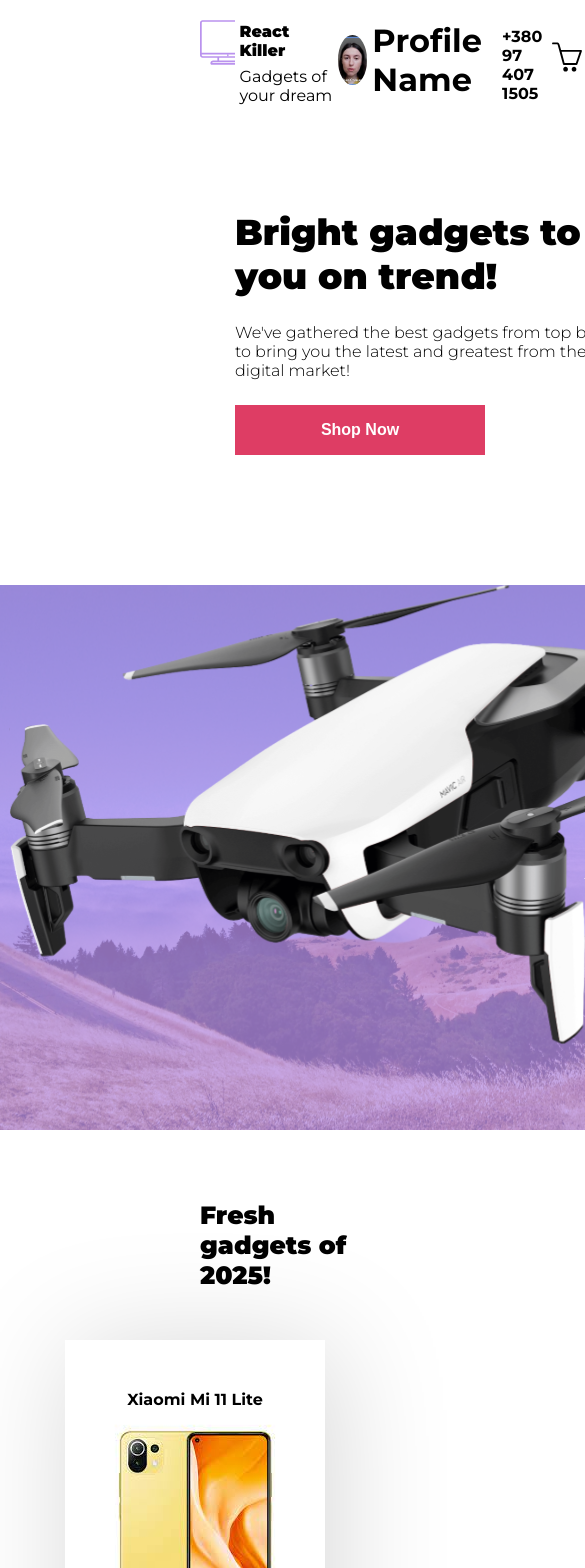
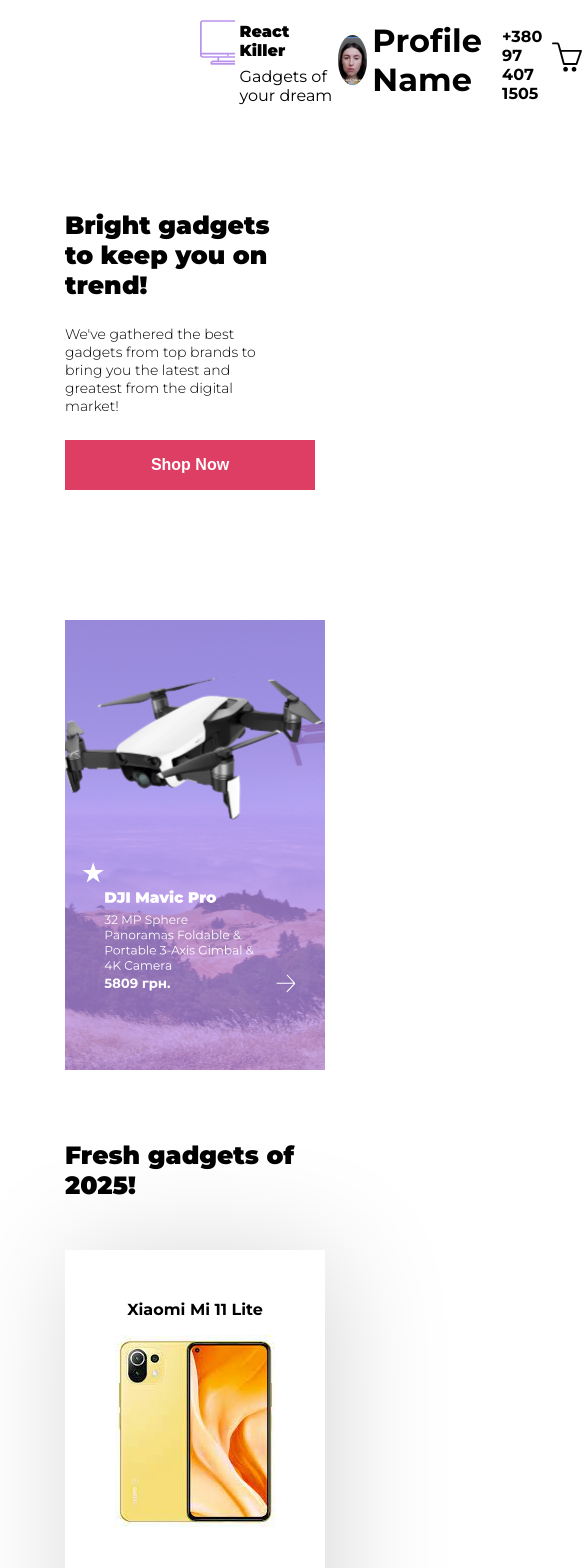
Before and after one commit to Syd-Ma/store, a Next.js app: page / in a window 390 px wide. Shown: the top 1568 px of the page, 585 px wide, since content can reach past the window. Built offline with nearby package versions, Linux system fonts and the light colour scheme.

Commit message:
adaptive final

```diff
--- a/src/app/page.css
+++ b/src/app/page.css
@@ -45,6 +45,7 @@
         justify-content: center;
         margin-bottom: 130px;
         align-items: flex-start;
+        margin-left: 100px;
 
     }
     .adImgPart{
@@ -73,32 +74,6 @@
         margin-left: 200px;
         margin-top: 70px;
     }
-    .banners{
-        margin-top: 150px;
-        display: flex;
-        flex-direction: row;
-        align-content: start;
-        margin-left: 200px;
-        margin-right: 200px;
-        margin-bottom: 50px;
-    }
-    .banner1{
-        background-image: url('/items/banner.svg');
-        width: 650px;
-        height: 570px;
-        margin-right: 30px;
-        background-repeat: no-repeat;
-        background-position: center;
-        background-size: contain;
-    }
-    .banner2{
-        background-image: url('/items/banner2.svg');
-        width: 650px;
-        height: 570px;
-        background-repeat: no-repeat;
-        background-position: center;
-        background-size: contain;
-    }
     .catalog, .fresh {
         display: flex;
         flex-wrap: wrap;
@@ -123,7 +98,6 @@
         display: flex;
         gap: 35px;
         align-items: center;
-        flex-wrap: wrap;
         justify-content: center;
     }
     .boldText{
@@ -152,6 +126,14 @@
         margin-left: 0;
         margin-top: 70px;
     }
+    .freshMainText{
+        margin-left: auto;
+        margin-right: auto;
+        width: 100%;
+        max-width: 860px;
+        align-items: flex-start;
+        margin-top: 70px;
+    }
 
     .adImgPart {
         width: 860px;
@@ -163,6 +145,104 @@
         max-width: 860px;
         margin-right: auto;
         margin-left: auto;
-
+    }
+    .aboutUs{
+        flex-wrap: wrap;
+        max-width: 860px;
+        justify-content: flex-start;
+        margin-left: auto;
+        margin-right: auto;
     }
 }
+@media (max-width: 1000px) {
+    .adImgPart{
+        width: 100%;
+        max-width: 700px;
+        height: 450px;
+    }
+    .catalog, .fresh{
+        max-width: 710px;
+    }
+    .freshMainText{
+        max-width: 700px;
+    }
+    .aboutUs{
+        max-width: 700px;
+    }
+    .adTextPart{
+        max-width: 700px;
+    }
+}
+@media (max-width: 720px) {
+    .adTextPart{
+        max-width: 550px;
+    }
+    .adImgPart{
+        width: 100%;
+        max-width: 550px;
+        height: 300px;
+    }
+    .catalog, .fresh{
+        max-width: 560px;
+    }
+    .freshMainText{
+        max-width: 550px;
+    }
+    .aboutUs{
+        max-width: 550px;
+    }
+}
+@media (max-width: 570px) {
+    .adImgPart{
+        margin-left: 30px;
+        margin-right: 30px;
+        height: 700px;
+        width: 400px;
+        background-image: url('/items/drone3.svg');
+        background-size: cover;
+        background-position: center;
+    }
+    .adMainText{
+        font-size: 25px;
+        width: 280px;
+    }
+    .adText{
+        font-size: 14px;
+        width: 280px;
+    }
+    .catalog, .fresh{
+        max-width: 410px;
+    }
+    .freshMainText{
+        max-width: 400px;
+        font-size: 25px;
+    }
+    .aboutUs{
+        max-width: 400px;
+    }
+}
+@media (max-width: 570px) {
+    .adMainText{
+        width: 220px;
+    }
+    .adText{
+        width: 220px;
+    }
+    .adImgPart {
+        height: 450px;
+        width: 260px;
+    }
+    .catalog, .fresh{
+        max-width: 260px;
+    }
+    .freshMainText{
+        max-width: 260px;
+    }
+    .aboutUs{
+        max-width: 260px;
+    }
+    .adTextPart {
+
+        max-width: 260px;
+    }
+}
--- a/src/app/page.tsx
+++ b/src/app/page.tsx
@@ -145,10 +145,7 @@
                         <ProductItem key={item.id} item={item}/>
                     ))}
                 </div>
-                <div className={"banners"}>
-                    <div className={"banner1"}></div>
-                    <div className={"banner2"}></div>
-                </div>
+
                 <div className={"freshMainText"}>Catalog</div>
                 <div className="fresh">
 
--- a/src/components/ProductItems/ProductItem.css
+++ b/src/components/ProductItems/ProductItem.css
@@ -83,4 +83,5 @@
         background: #ffffff;
         text-align: center;
     }
+
 }
```
Also changed, not shown: public/items/drone3.svg.
